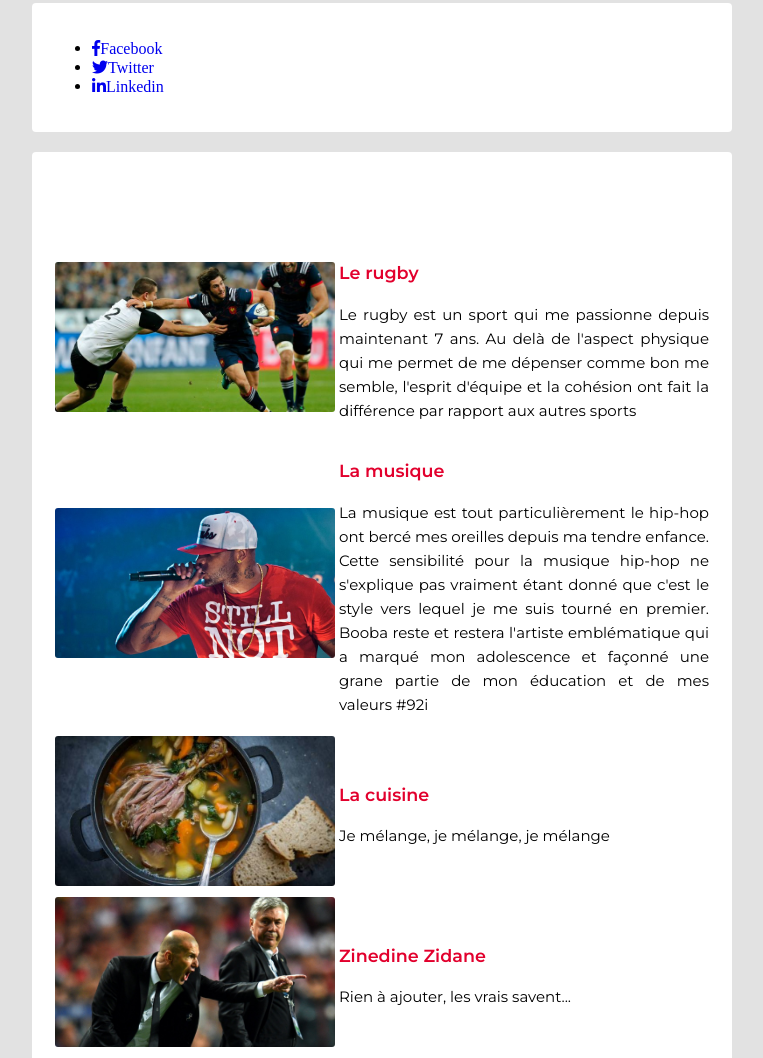
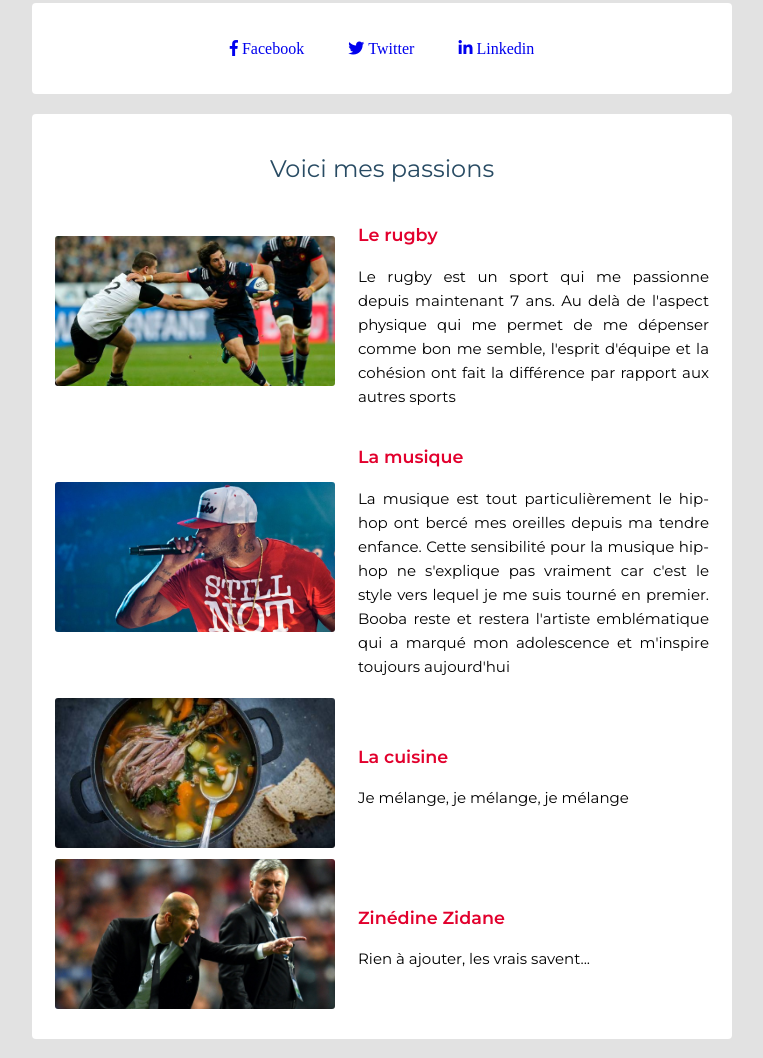
Before and after one commit to MehdiMoussa/profile, a plain HTML site: page index.html in a window 1280 px wide. Shown: the part 483-1541 px from the top of the page, without its empty margins (258-1021 px from the left). Drawn offline with Linux system fonts and the light colour scheme.

Commit message:
my profile page

```diff
--- a/index.html
+++ b/index.html
@@ -20,20 +20,20 @@
         <a href="https://kitt.lewagon.com/alumni/MehdiMoussa">More about me</a>
       </div>
       <div class="card">
-        <ul>
+        <ul class="list-inline">
           <li>
             <a href="https://www.facebook.com/mehdi.moussa.96">
-              <i class="fab fa-facebook-f">Facebook</i>
+              <i class="fab fa-facebook-f"> Facebook</i>
             </a>
           </li>
           <li>
             <a href="https://www.facebook.com/mehdi.moussa.96">
-              <i class="fab fa-twitter">Twitter</i>
+              <i class="fab fa-twitter"> Twitter</i>
             </a>
           </li>
           <li>
             <a href="https://www.facebook.com/mehdi.moussa.96">
-              <i class="fab fa-linkedin-in">Linkedin</i>
+              <i class="fab fa-linkedin-in"> Linkedin</i>
             </a>
           </li>
         </ul>
@@ -46,7 +46,7 @@
               <td>
                 <img src="images/rugby-raffut.jpg">
               </td>
-              <td>
+              <td class = "padding-left">
                 <h3>Le rugby</h3>
                 <p>Le rugby est un sport qui me passionne depuis maintenant 7 ans. Au delà de l'aspect physique qui me permet de me dépenser comme bon me semble, l'esprit d'équipe et la cohésion ont fait la différence par rapport aux autres sports</p>
                 </td>
@@ -55,16 +55,16 @@
               <td>
                 <img src="images/booba-concert.jpg">
               </td>
-              <td>
+              <td class = "padding-left">
                 <h3>La musique</h3>
-                <p>La musique est tout particulièrement le hip-hop ont bercé mes oreilles depuis ma tendre enfance. Cette sensibilité pour la musique hip-hop ne s'explique pas vraiment étant donné que c'est le style vers lequel je me suis tourné en premier. Booba reste et restera l'artiste emblématique qui a marqué mon adolescence et façonné une grane partie de mon éducation et de mes valeurs #92i</p>
+                <p>La musique est tout particulièrement le hip-hop ont bercé mes oreilles depuis ma tendre enfance. Cette sensibilité pour la musique hip-hop ne s'explique pas vraiment car c'est le style vers lequel je me suis tourné en premier. Booba reste et restera l'artiste emblématique qui a marqué mon adolescence et m'inspire toujours aujourd'hui</p>
               </td>
             </tr>
             <tr>
               <td>
               <img src="images/pot-au-feu.jpg">
               </td>
-              <td>
+              <td class = "padding-left">
                 <h3>La cuisine</h3>
                 <p>Je mélange, je mélange, je mélange</p>
                 </td>
@@ -73,8 +73,8 @@
               <td>
               <img src="images/zidane-decima.jpg">
               </td>
-              <td>
-                <h3>Zinedine Zidane</h3>
+              <td class = "padding-left">
+                <h3>Zinédine Zidane</h3>
                 <p>Rien à ajouter, les vrais savent...</p>
                 </td>
             </tr>
--- a/style.css
+++ b/style.css
@@ -7,7 +7,8 @@
 
 h2 {
   font-weight: 100;
-  color: white;
+  color: #284B63;
+  text-align: center;
 }
 
 h3 {
@@ -39,6 +40,10 @@
   text-align: center;
 }
 
+.titre-passion{
+  color: #284B63;
+}
+
 p {
     text-align: justify;
 }
@@ -54,3 +59,18 @@
 height: 180px;
 border-radius: 50%;
 }
+
+
+.list-inline > li {
+  display: inline-block;
+  padding: 0px 20px;
+}
+
+.list-inline {
+  padding-left: 0px;
+  text-align: center;
+}
+
+.padding-left{
+  padding-left: 20px;
+}
```
